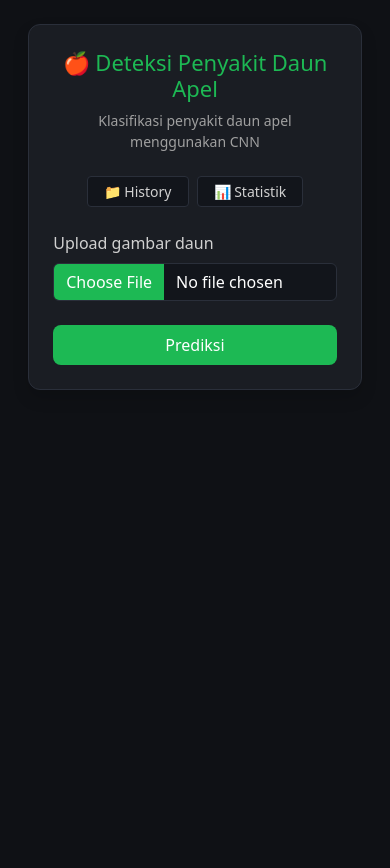
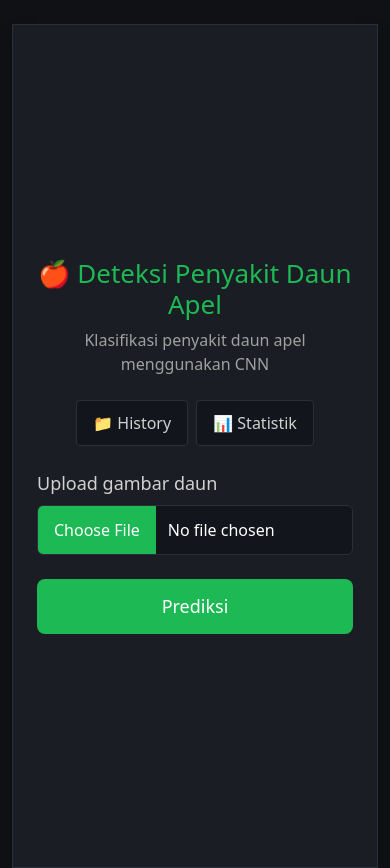
Before and after one commit to niniscomell/deteksi-daun-apel, a Flask app: page / in a window 390 px wide. Run offline with Flask 3, Linux system fonts and the light colour scheme.

Commit message:
Update tampilan UI

```diff
--- a/templates/index.html
+++ b/templates/index.html
@@ -27,12 +27,17 @@
             background: #12151b;
             border: 1px solid #2a2f3a;
             color: white;
+            font-size: 18px;
+            padding: 12px;
         }
 
         .form-control::file-selector-button {
             background: #1db954;
             color: white;
             border: none;
+            padding: 12px 16px;
+            margin: -12px 12px -12px -12px;
+            height: calc(100% + 24px);
         }
 
         .btn-success {
@@ -54,6 +59,7 @@
 
         .form-label {
             color: #d1d1d1;
+            font-size: 18px;
         }
 
         /* Style khusus tombol History & Statistik */
@@ -69,29 +75,80 @@
             color: white;
         }
 
+        /* Perbesar tampilan umum */
+        h2 {
+            font-size: 32px;
+        }
 
-        /* Responsive HP */
+        p {
+            font-size: 17px;
+        }
+
+        .btn-lg {
+            font-size: 20px;
+            padding: 14px;
+        }
+
+        .btn-outline-nav.btn-sm {
+            font-size: 16px;
+            padding: 10px 20px;
+        }
+
+
+        /* Responsive HP -> dibuat full & lebih besar */
         @media (max-width: 576px) {
 
             .container {
-                padding-left: 12px;
-                padding-right: 12px;
+                padding-left: 0;
+                padding-right: 0;
+            }
+
+            body {
+                display: flex;
+                align-items: center;
+                min-height: 100vh;
+            }
+
+            .card {
+                border-radius: 0;
+                min-height: 100vh;
+                display: flex;
+                flex-direction: column;
+                justify-content: center;
             }
 
             h2 {
-                font-size: 22px;
+                font-size: 26px;
             }
 
             p {
-                font-size: 14px;
-            }
-
-            .card {
-                border-radius: 12px;
+                font-size: 16px;
             }
 
             .btn-lg {
+                font-size: 18px;
+            }
+
+            .form-control {
                 font-size: 16px;
+            }
+
+        }
+
+
+        /* Perbesar tampilan Desktop */
+        @media (min-width: 992px) {
+
+            .card {
+                padding: 60px !important;
+            }
+
+            h2 {
+                font-size: 38px;
+            }
+
+            p {
+                font-size: 19px;
             }
 
         }
@@ -104,13 +161,13 @@
 <body>
 
 
-<div class="container">
+<div class="container-fluid">
 
 
     <div class="row justify-content-center mt-4 mt-md-5">
 
 
-        <div class="col-11 col-sm-8 col-md-6">
+        <div class="col-12 col-sm-10 col-md-8 col-lg-6">
 
 
             <div class="card shadow p-4 p-md-5">
```
